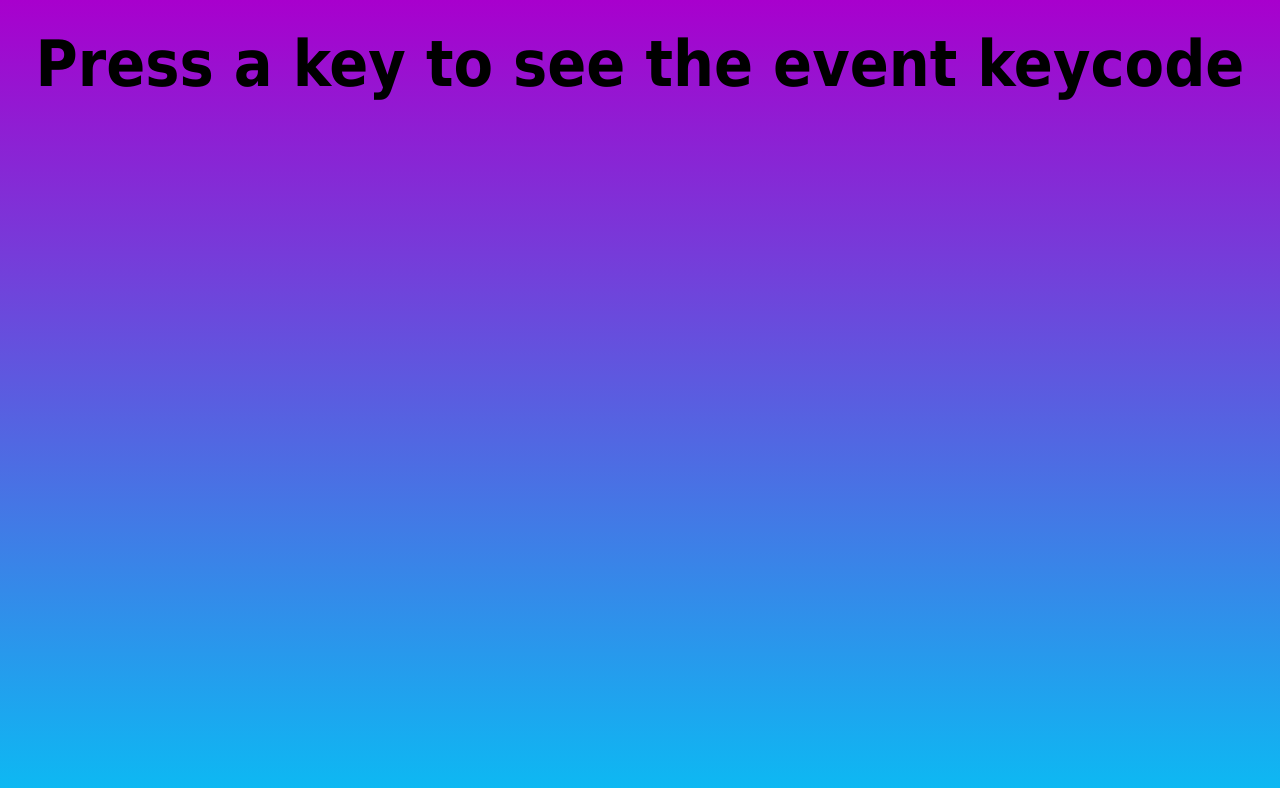
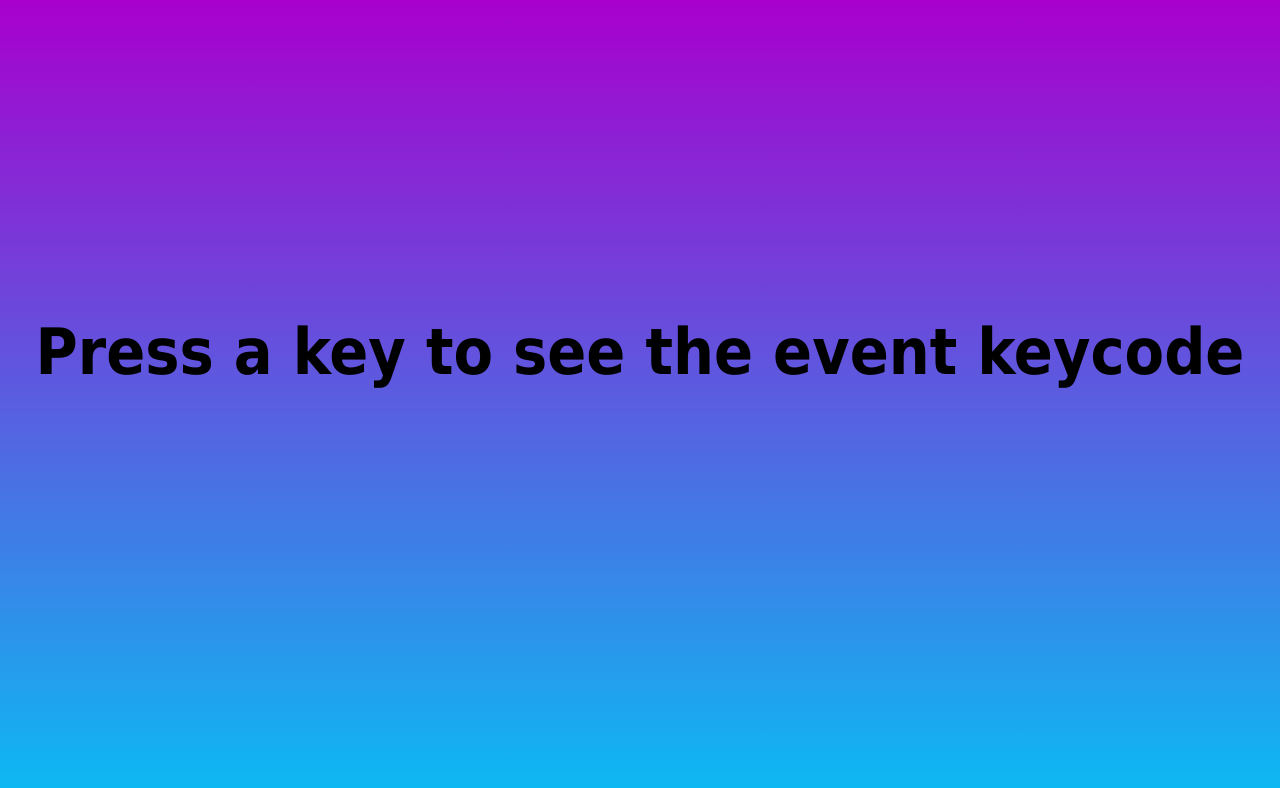
Before and after one commit to jennifer-carey/cn-keycode-challenge, a plain HTML site: page index.html in a window 1280 px wide. Drawn offline with Linux system fonts and the light colour scheme.

Commit message:
corrected positioning with flexbox

```diff
--- a/style.css
+++ b/style.css
@@ -10,6 +10,9 @@ body {
    line-height: 1.5;
    height: 100vh;
    background: linear-gradient(#a800cd, #0bbbf3);
+   display: flex;
+   justify-content: center;
+   align-items: center;
 }
 
 .main-content {
@@ -17,7 +20,6 @@ body {
 }
 
 .initial-content, .cards {
-   padding-top: 10em;
    text-align: center;
    font-weight: bold;
 }
@@ -41,12 +43,6 @@ body {
       font-size: 4rem;
    }
 
-   .main-content, .cards {
-      display: flex;
-      flex-direction: column;
-      align-items: center;
-   }
-
    .event-cards {
       display: flex;
    }
```
